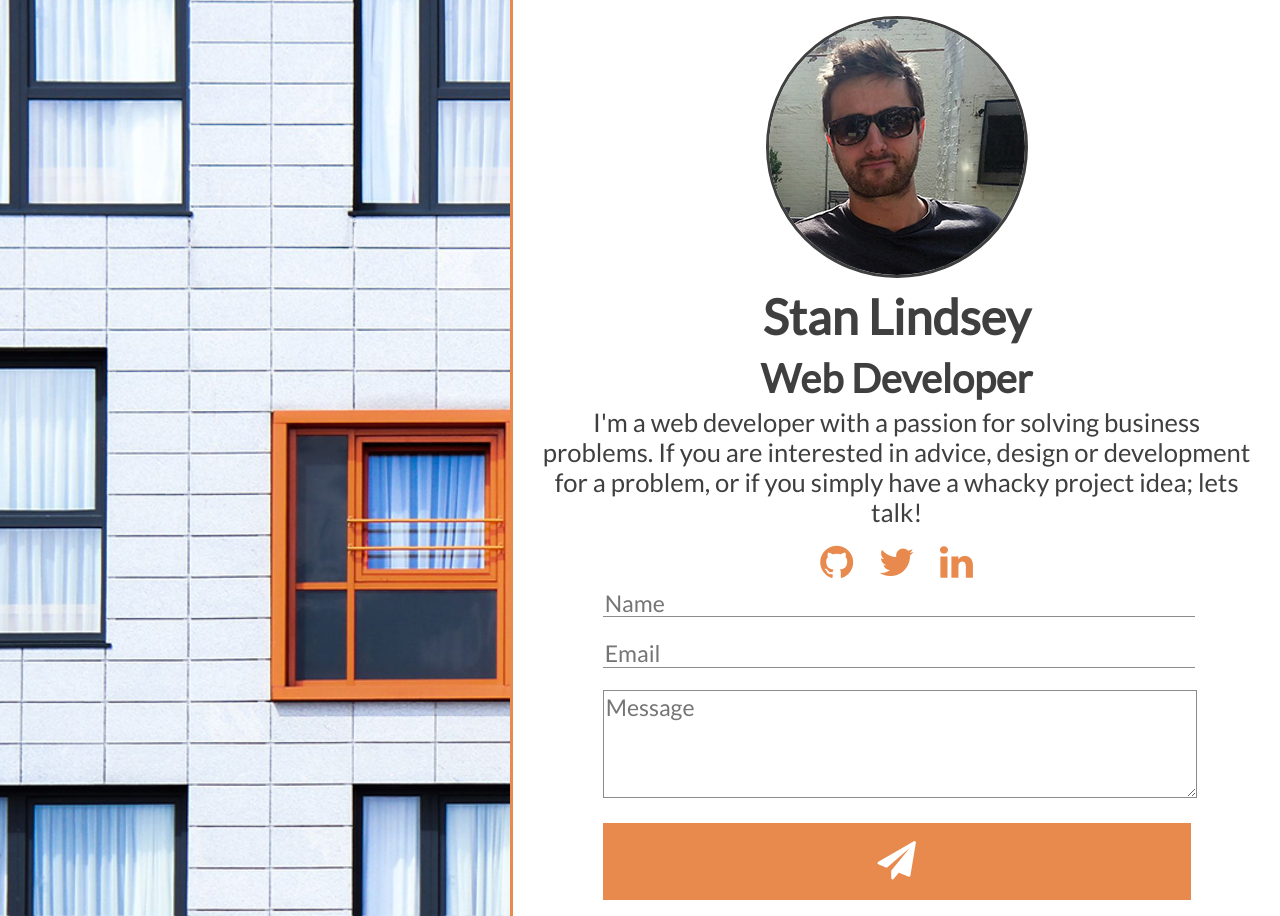
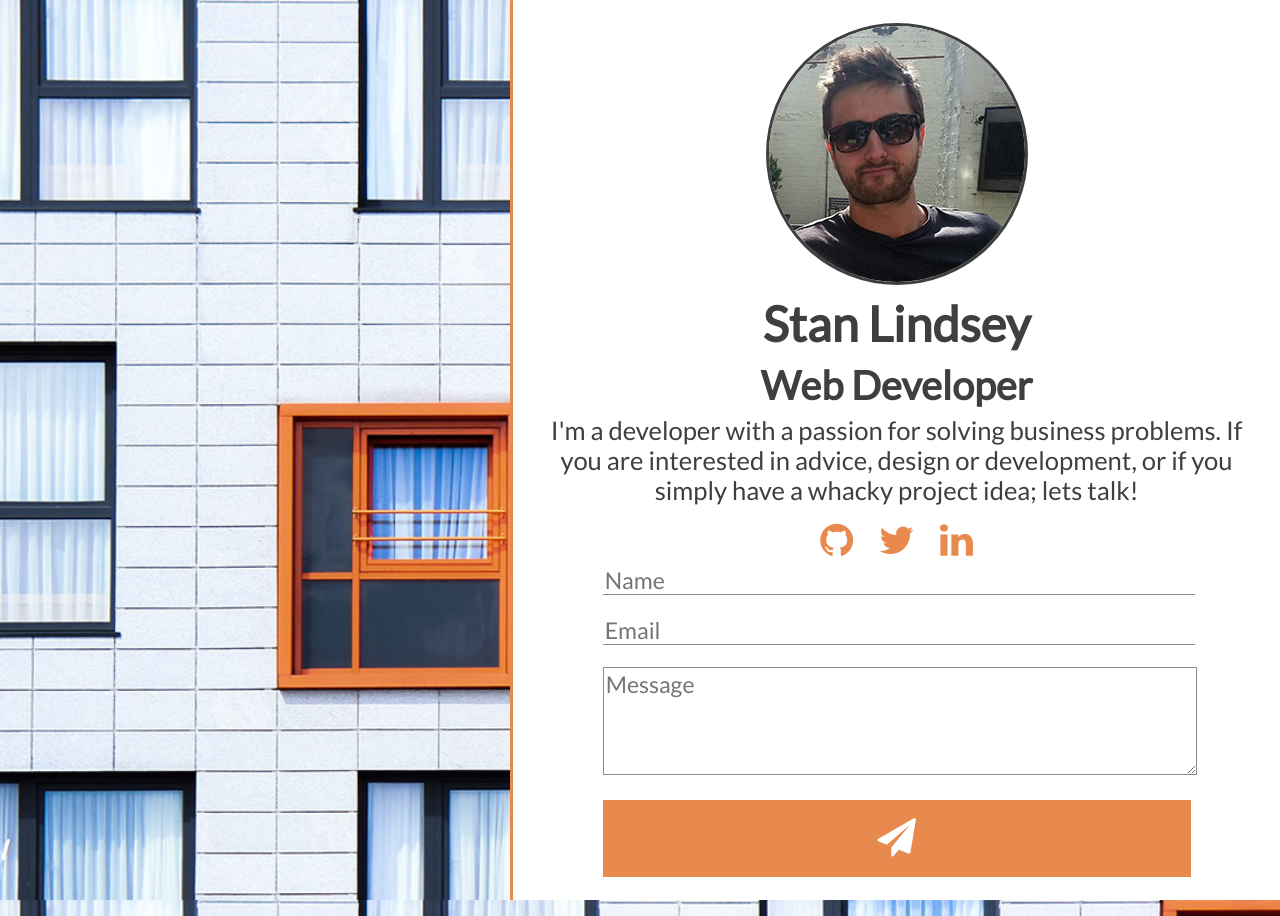
Before and after one commit to StanLindsey/stanlindsey.github.io, a Jekyll site: the page built from index.html, in a window 1280 px wide. Built offline with Jekyll 4.4.1, drawn with Linux system fonts in a browser that asks for light colours; nearby versions of some CDN libraries.

Commit message:
prose update

```diff
--- a/css/main.scss
+++ b/css/main.scss
@@ -134,12 +134,10 @@ button:focus {
 }
 
 .main form input:focus {
-  border-bottom-width:2px;
   border-bottom-color: $primary-color-light;
 }
 
 .main form textarea:focus {
-  border-width:2px;
   border-color: $primary-color-light;
 }
 
--- a/index.html
+++ b/index.html
@@ -5,7 +5,7 @@ layout: home
 <h1>Stan Lindsey</h1>
 <h2>Web Developer</h2>
 
-<p>I'm a web developer with a passion for solving business problems. If you are interested in advice, design or development for a problem, or if you simply have a whacky project idea; lets talk!</p>
+<p>I'm a developer with a passion for solving business problems. If you are interested in advice, design or development, or if you simply have a whacky project idea; lets talk!</p>
 
 <div class="social-icons">
   <a target="_blank" href="https://www.github.com/stanlindsey"><i class="fa fa-github" aria-hidden="true"></i></a>
```
